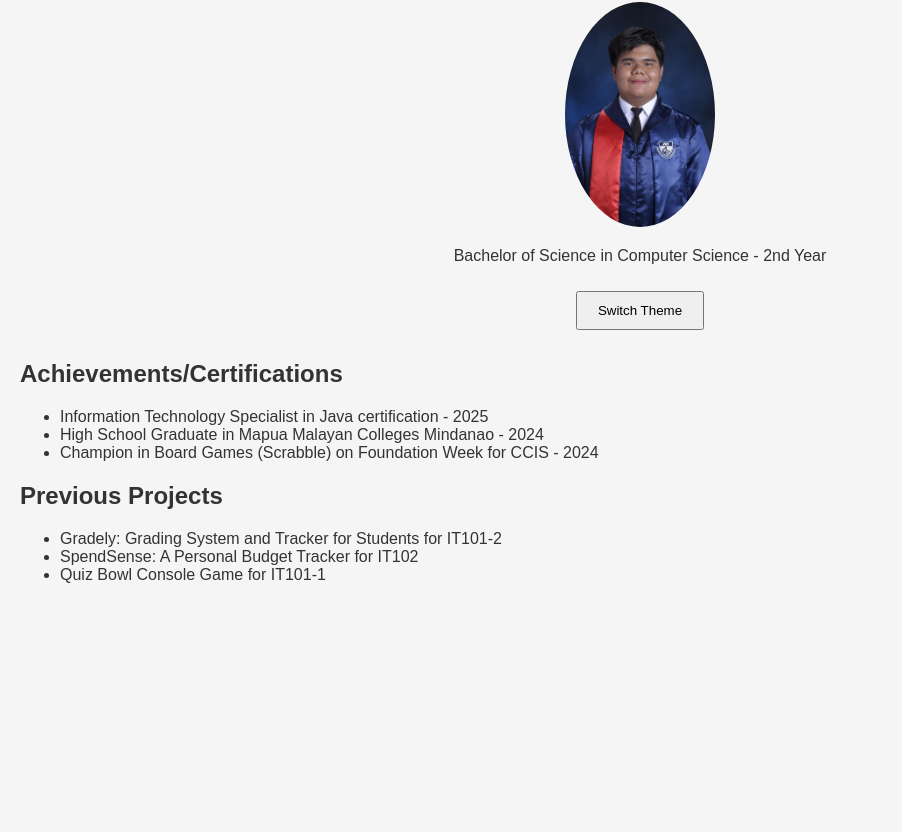
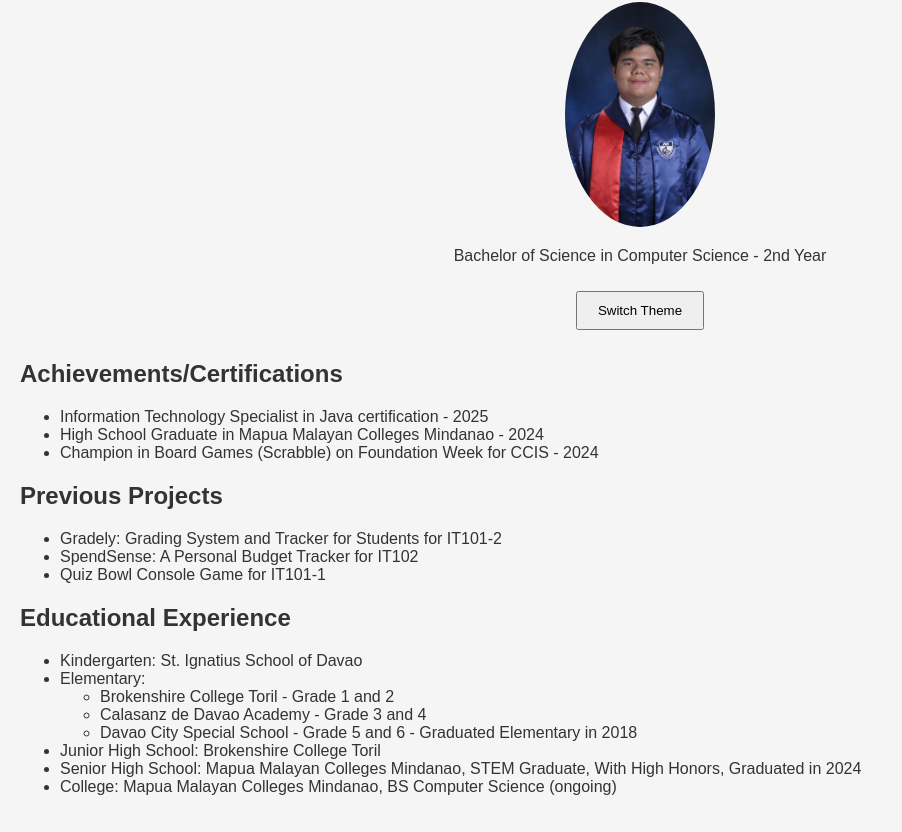
Before and after one commit to frhOrcasitas/portfolio, a plain HTML site: page index.html in a window 1280 px wide. Shown: the part 98-930 px from the top of the page, without its empty margins (0-902 px from the left). Before the commit the page ends 800 px from the top, so only its background shows below. Drawn offline with Linux system fonts and the light colour scheme.

Commit message:
added another section in html

```diff
--- a/index.html
+++ b/index.html
@@ -29,6 +29,21 @@
             <li>Quiz Bowl Console Game for IT101-1</li>
          </ul>
       </section>
+      <section>
+         <h2>Educational Experience</h2>
+         <ul>
+            <li>Kindergarten: St. Ignatius School of Davao</li>
+            <li>Elementary:</li>
+            <ul>
+               <li>Brokenshire College Toril - Grade 1 and 2</li>
+               <li>Calasanz de Davao Academy - Grade 3 and 4</li>
+               <li>Davao City Special School - Grade 5 and 6 - Graduated Elementary in 2018</li>
+            </ul>
+            <li>Junior High School: Brokenshire College Toril</li>
+            <li>Senior High School: Mapua Malayan Colleges Mindanao, STEM Graduate, With High Honors, Graduated in 2024</li>
+            <li>College: Mapua Malayan Colleges Mindanao, BS Computer Science (ongoing)</li>
+         </ul>
+      </section>
       <script src="script.js"></script>
    </body>
 </html>
```
